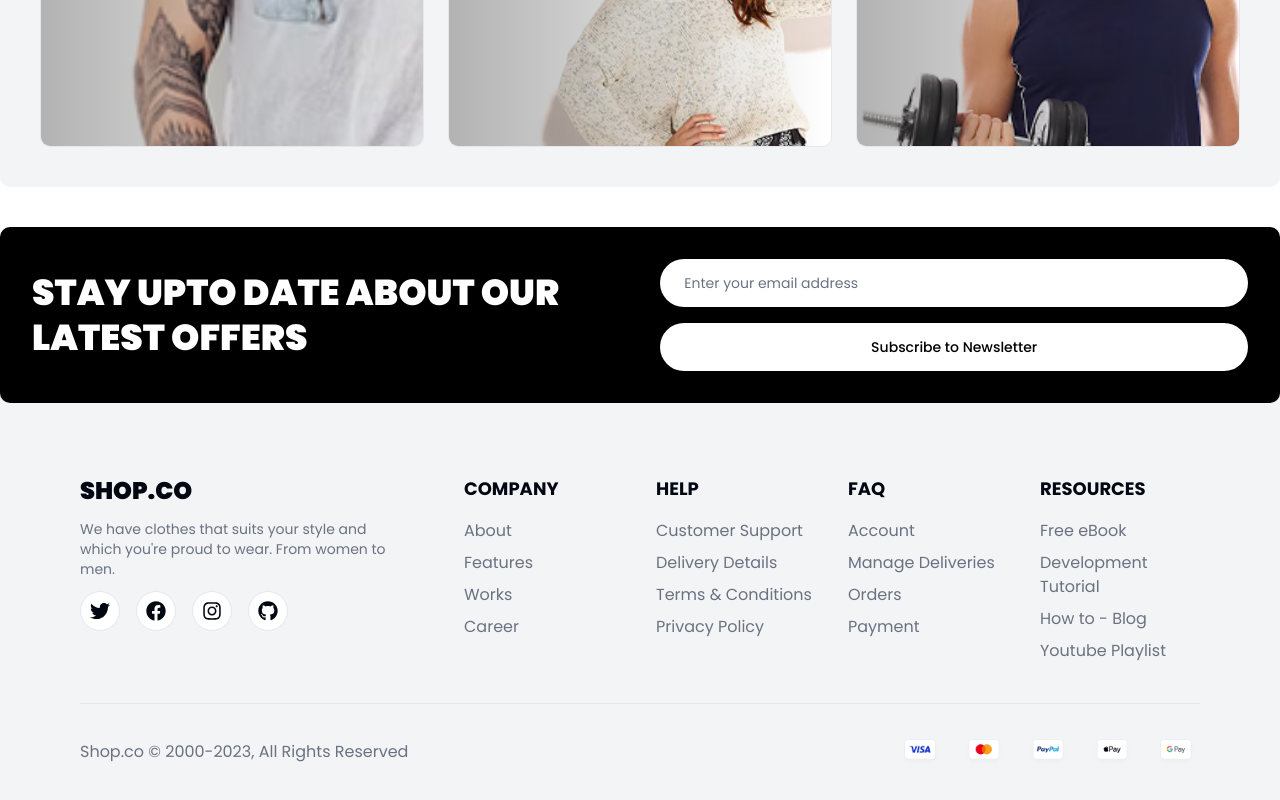
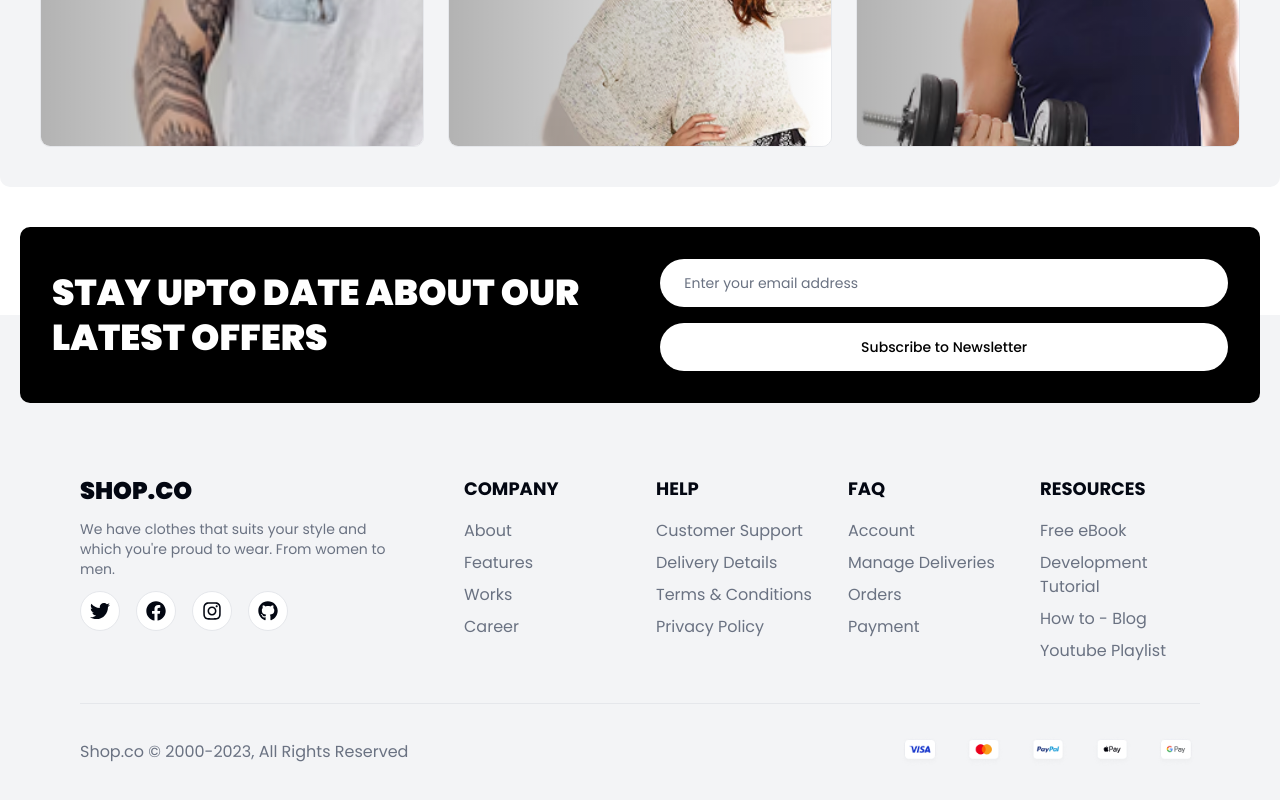
Before and after one commit to aditya04tripathi/ecommerce, a Next.js app: page / in a window 1280 px wide. Shown: the part 2427-3227 px from the top of the page. Built offline with nearby package versions, Linux system fonts and the light colour scheme.

Commit message:
Add padding to mobile view in Footer and ProductCarousel components for improved layout

```diff
--- a/components/Footer.tsx
+++ b/components/Footer.tsx
@@ -48,7 +48,7 @@ const PAYMENTS = ["visa", "mastercard", "paypal", "applepay", "googlepay"];
 
 const Footer: React.FC = () => (
 	<>
-		<div className="container w-full mx-auto mt-10 relative z-10 -mb-32">
+		<div className="container w-full mx-auto mt-10 relative px-5 z-10 -mb-32">
 			<div className="p-8 rounded-lg bg-black">
 				<div className="md:flex md:items-center md:justify-between gap-10">
 					<h1 className="text-white text-4xl font-black uppercase leading-tight md:w-1/2 md:pr-4">
@@ -76,7 +76,7 @@ const Footer: React.FC = () => (
 				<div className="space-y-3 md:col-span-4 md:pr-8">
 					<h2 className="text-2xl font-black">SHOP.CO</h2>
 					<p className="text-muted-foreground text-sm max-w-md">
-						We have clothes that suits your style and which you&apos;re proud to
+						We have clothes that suits your style and which you're proud to
 						wear. From women to men.
 					</p>
 					<div className="flex gap-4">
--- a/components/ProductCarousel.tsx
+++ b/components/ProductCarousel.tsx
@@ -55,7 +55,7 @@ const ProductCarousel = (
 			<h1 className="text-center text-3xl font-black pb-7">{title}</h1>
 
 			{/* Mobile view - Carousel */}
-			<div className="md:hidden">
+			<div className="md:hidden px-5">
 				<Carousel>
 					<CarouselContent>
 						{SAMPLE_PRODUCTS.map((product, idx) => (
@@ -162,7 +162,7 @@ const ProductCarousel = (
 
 			<Button
 				variant={"outline"}
-				className="w-full md:w-fit md:mx-auto rounded-full mx-auto mt-8 px-12"
+				className="w-[calc(100%-40px)] md:w-fit md:mx-auto rounded-full mx-auto mt-8 px-12"
 			>
 				View All
 			</Button>
```
